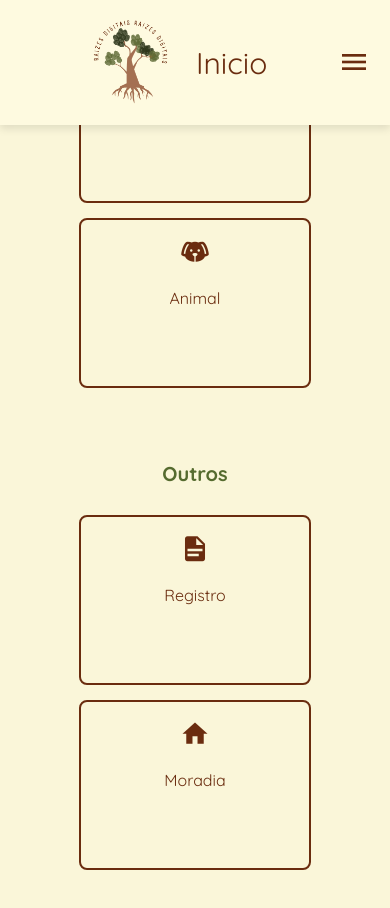
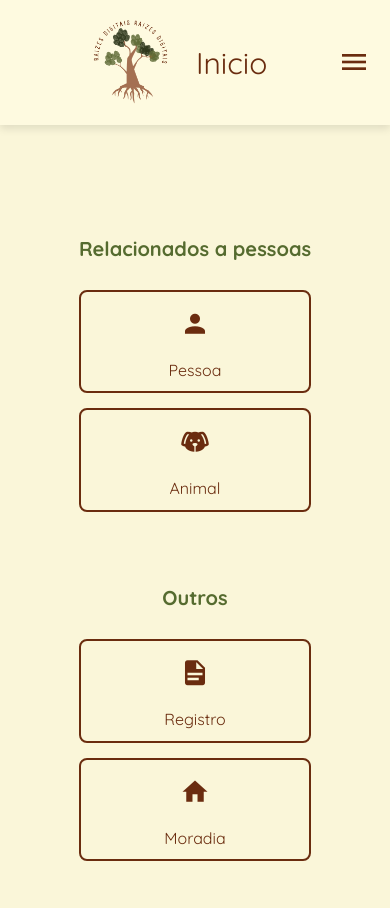
Before and after one commit to laissamendes/pi-frontend, a Vue app: page / in a window 390 px wide. Shown: the top 908 px of the page. Before the commit the page ends 870 px from the top, so only its background shows below. Built offline with nearby package versions, Linux system fonts and the light colour scheme; the HTML template or start-up script is replaced by a standard one; a web font is replaced by a local one.

Commit message:
site responsivo para disposivitivos mobile

```diff
--- a/dev-dist/sw.js
+++ b/dev-dist/sw.js
@@ -82,7 +82,7 @@ define(['./workbox-b5f7729d'], (function (workbox) { 'use strict';
     "revision": "3ca0b8505b4bec776b69afdba2768812"
   }, {
     "url": "index.html",
-    "revision": "0.9hdp50elrig"
+    "revision": "0.9fqi8i0ra7o"
   }], {});
   workbox.cleanupOutdatedCaches();
   workbox.registerRoute(new workbox.NavigationRoute(workbox.createHandlerBoundToURL("index.html"), {
--- a/src/views/InicioView.vue
+++ b/src/views/InicioView.vue
@@ -124,12 +124,11 @@ i {
   display: flex;
   justify-content: center;
   align-items: center;
-  height: 80vh;
+  height: 100vh; /* Alterado para permitir rolagem */
+  padding: 20px;
   text-align: center;
-  padding-bottom: 80px;
-  z-index: 100;
+  box-sizing: border-box;
 }
-
 
 @media (min-width: 1200px) {
   .navigation {
@@ -154,7 +153,6 @@ i {
   }
 }
 
-
 @media (min-width: 768px) and (max-width: 1199px) {
   .navigation {
     grid-template-columns: repeat(2, 1fr);
@@ -176,7 +174,6 @@ i {
   }
 }
 
-
 @media (max-width: 767px) {
   .navigation {
     grid-template-columns: 1fr;
@@ -191,7 +188,7 @@ i {
 
   .nav-item {
     width: 100%;
-    height: 100;
+    height: auto; /* Permitir que a altura seja ajustável */
   }
 
   .nav-link {
@@ -217,5 +214,4 @@ i {
     font-size: 30px;
   }
 }
-
 </style>
```
